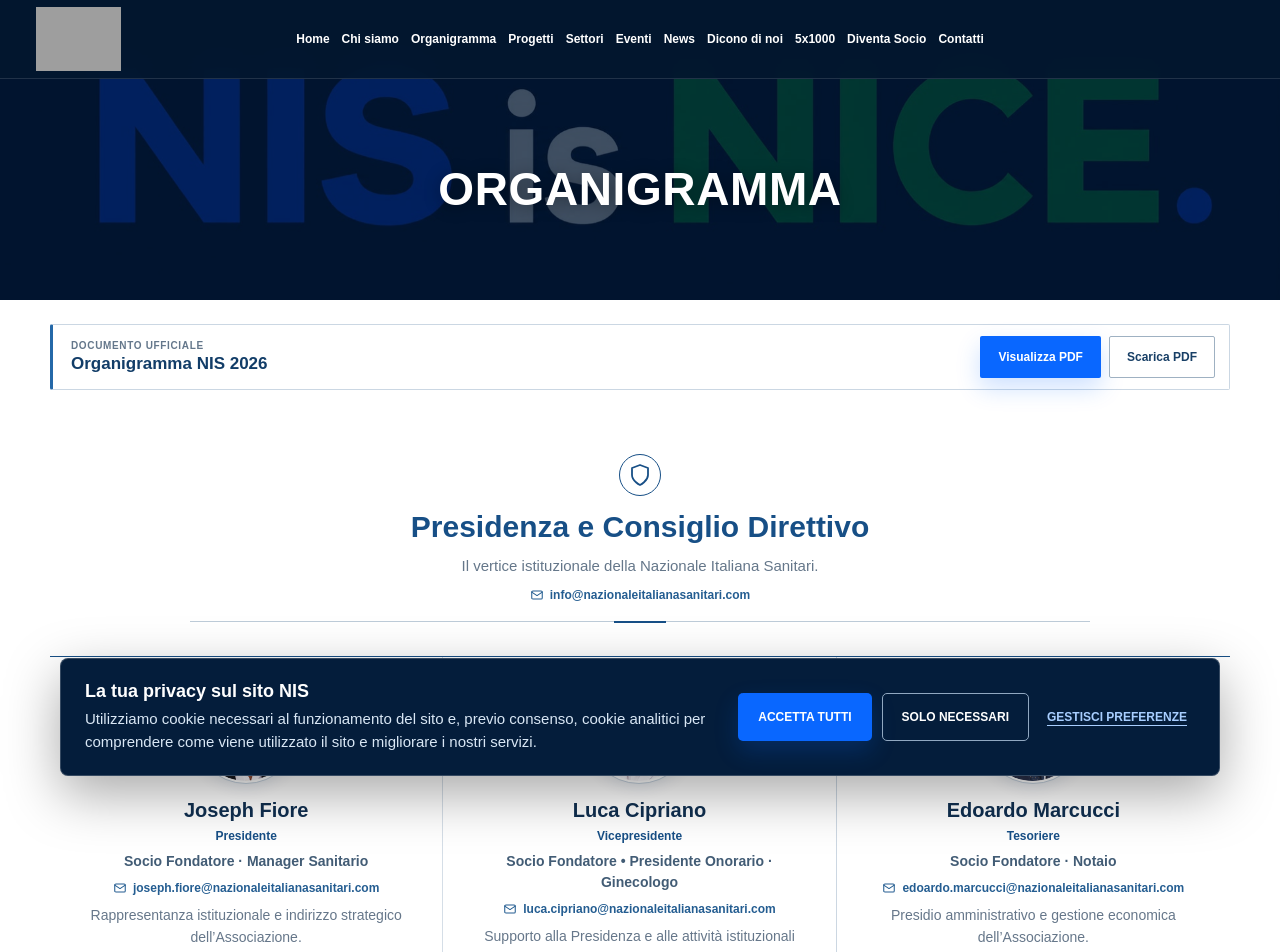
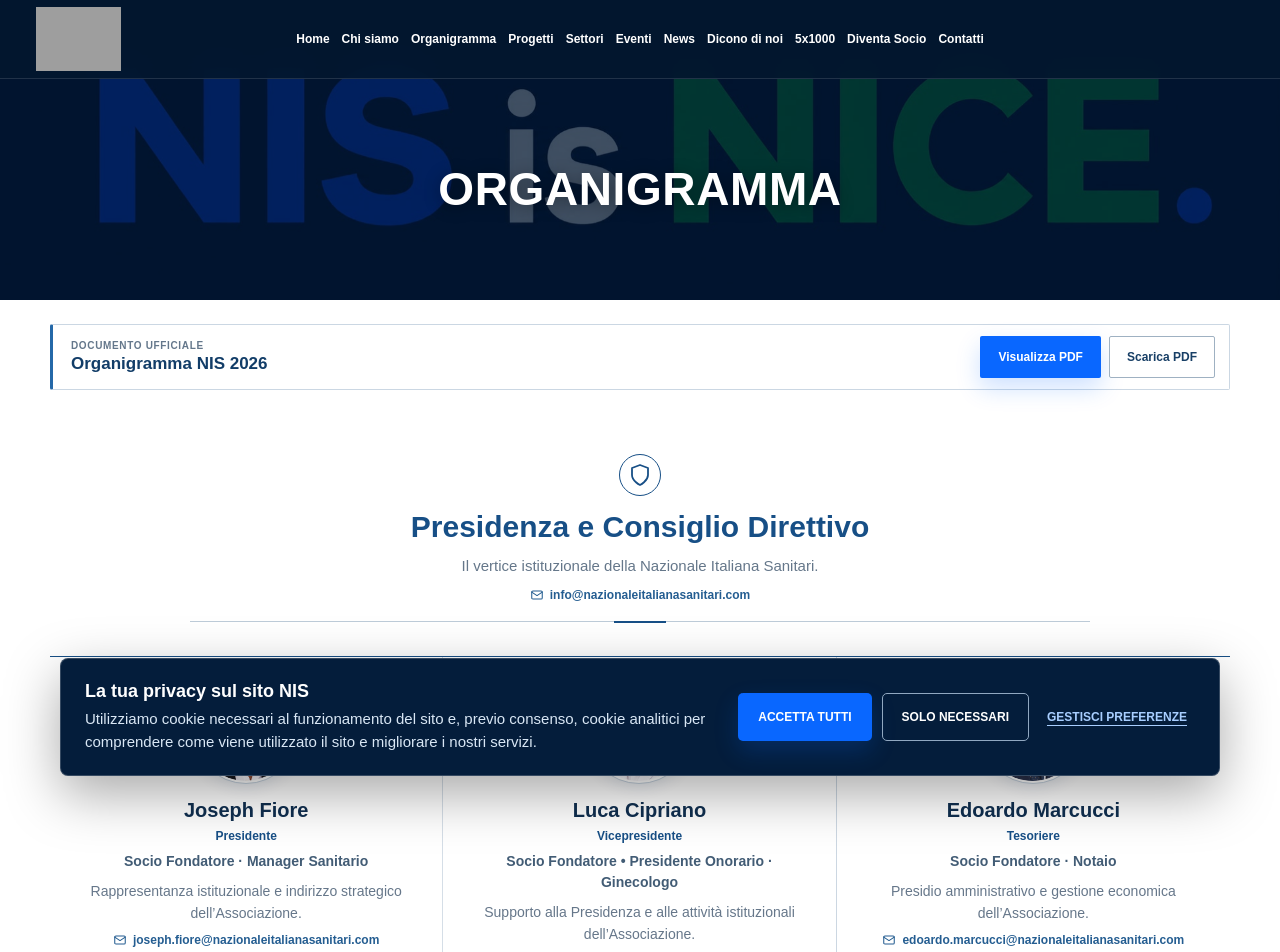
Before and after one commit to arciero10/nis-website, a Next.js app: page /organigramma in a window 1280 px wide. Shown: the top 952 px of the page. Built offline with nearby package versions, Linux system fonts and the light colour scheme; grey boxes are pictures that could not be loaded.

Commit message:
Mostra email nelle card dell'organigramma

```diff
--- a/app/organigramma/page.tsx
+++ b/app/organigramma/page.tsx
@@ -110,8 +110,8 @@ function PersonEntry({role,name,details,description}:{role:string;name:string;de
   <h3>{name}</h3>
   <p className="org-entry-role">{role}</p>
   {details.length>0&&<p className="org-entry-details">{details.join(" · ")}</p>}
+  {description&&<p className="org-entry-description">{description}</p>}
   {email&&<EmailLink email={email}/>}
-  {description&&<p className="org-entry-description">{description}</p>}
 </article>}
 
 function SectionHeader({title,intro,icon,email}:{title:string;intro:string;icon:string;email?:string}){return <header className="org-section-header">
```
